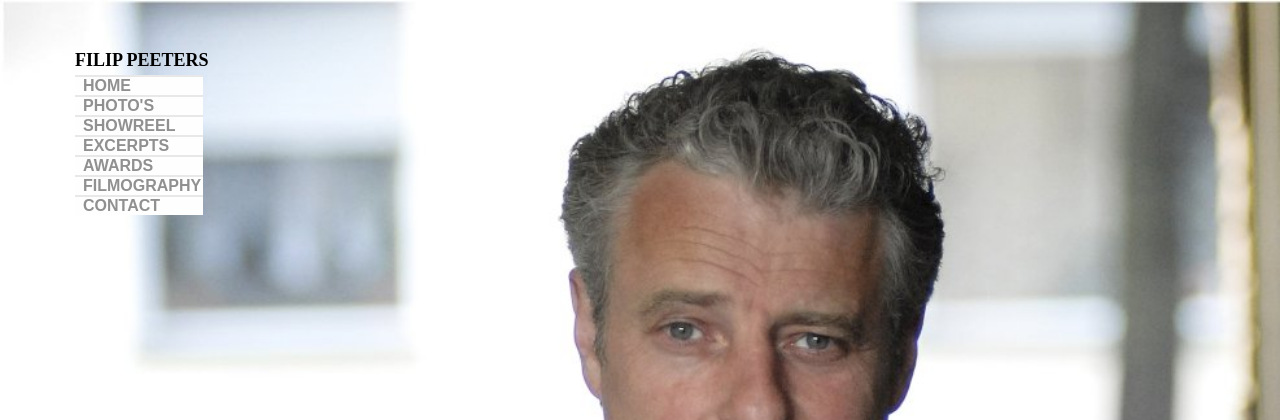
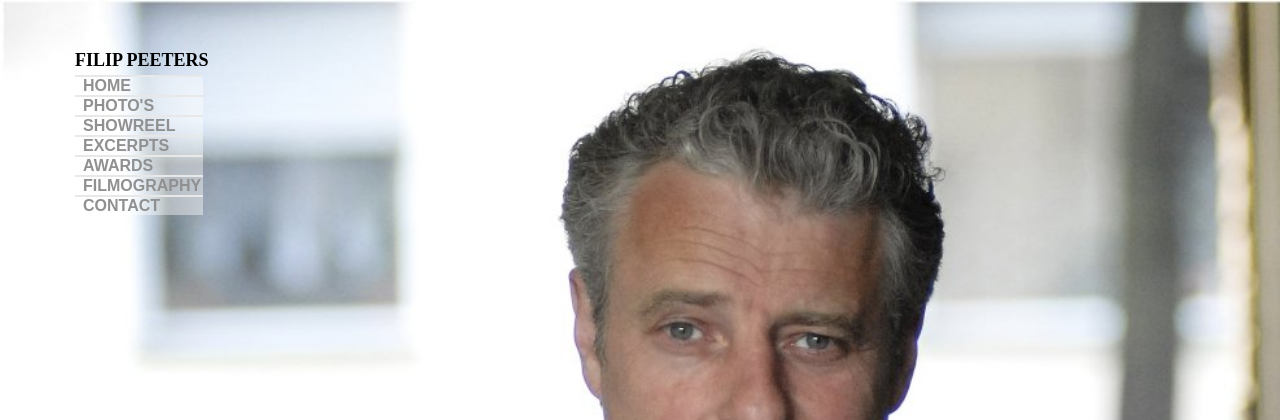
Before and after one commit to FilipPeeters/FilipPeeters.github.io, a PHP site: page / in a window 1280 px wide. Shown: the top 420 px of the page. Run offline with PHP 8.4, Linux system fonts and the light colour scheme.

Commit message:
The stylesheet now uses the background image for the menus.

```diff
--- a/public/stylesheets/persistent.css
+++ b/public/stylesheets/persistent.css
@@ -56,7 +56,8 @@ h1 {
 #menu li {
 	display: block;
 	width: 8em;
-	background-color: #fefefe;
+	background-image: url(../images/menubackground.png);
+	/*background-color: #fefefe;*/
 	text-align: left;
 	position: relative;
 	text-indent: 0.5em;
```
